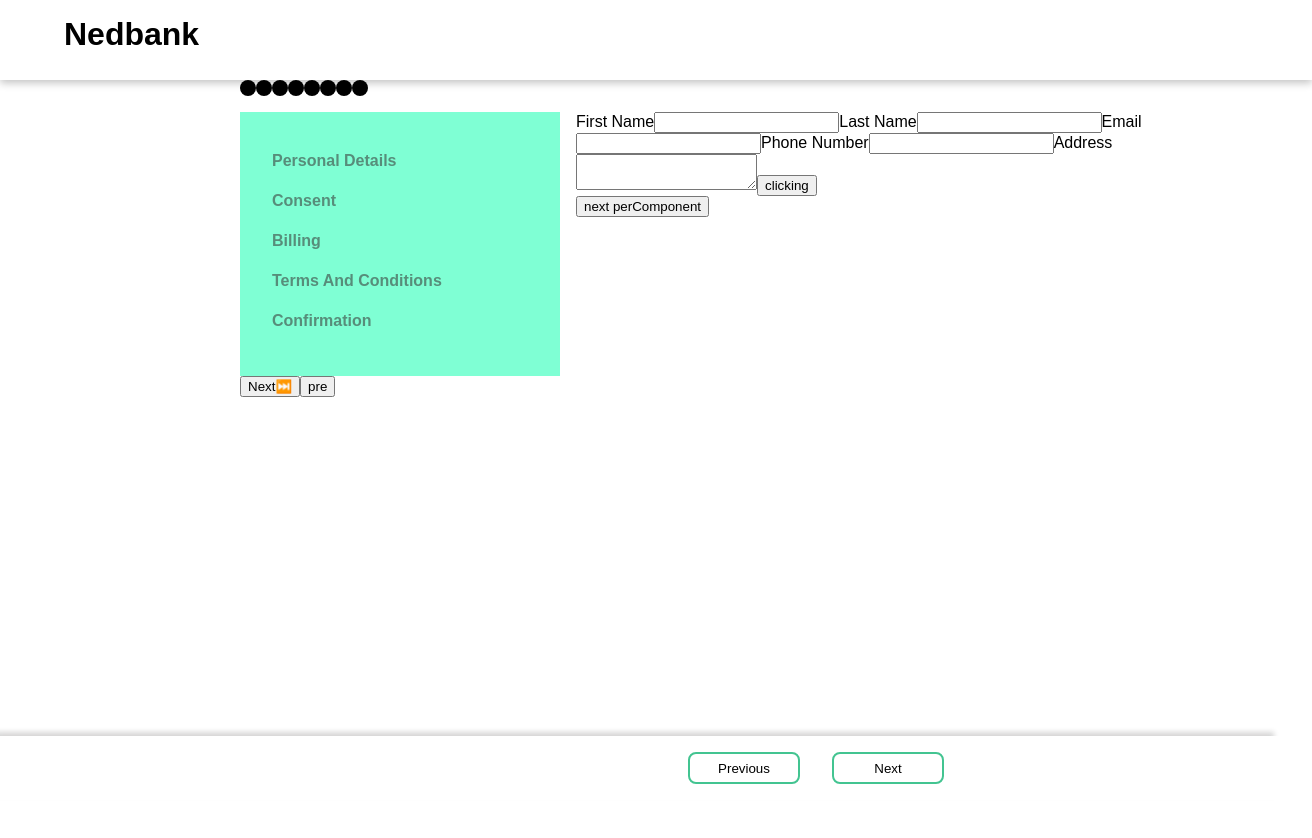
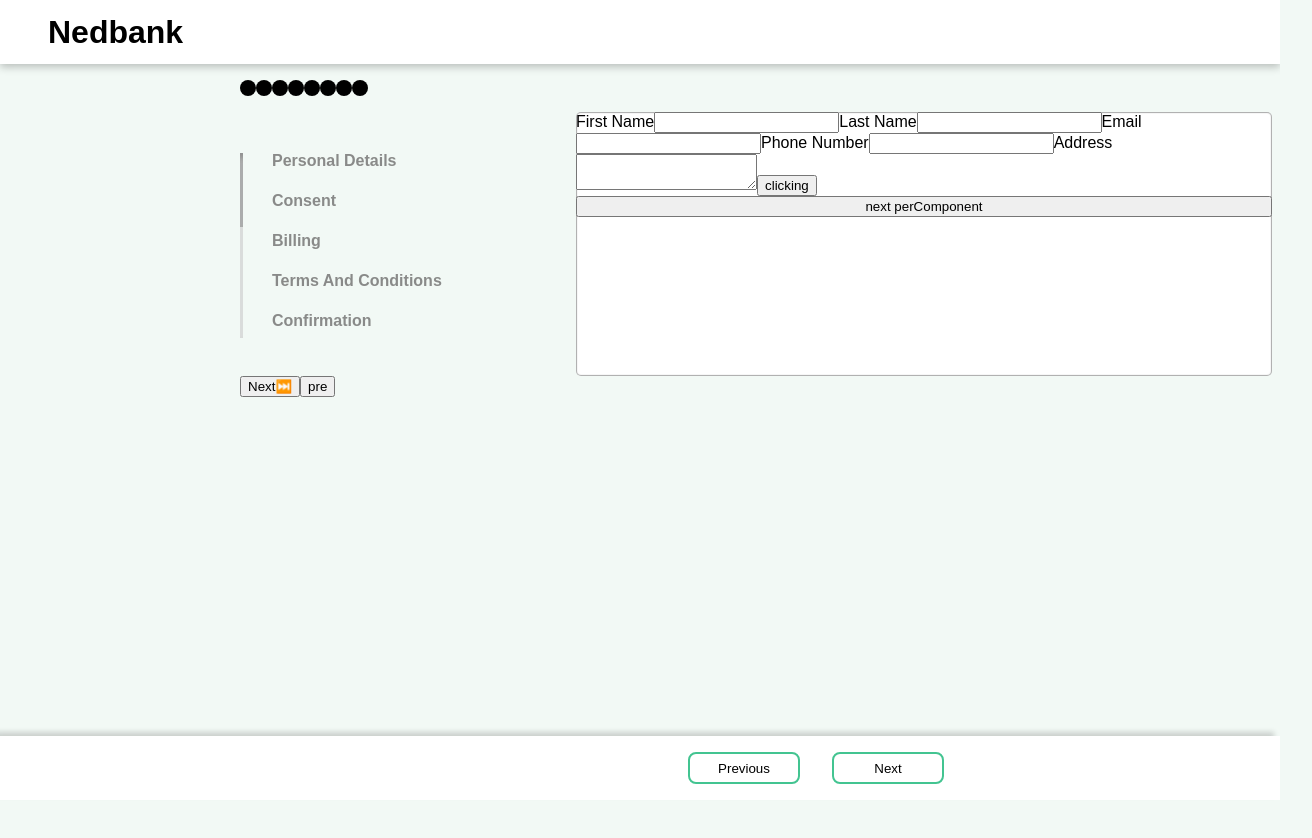
Before and after one commit to Thenitheesh/dashboard, an Angular app: page / in a window 1280 px wide. Shown: the top 838 px of the page, 1312 px wide, since content can reach past the window. Built offline with nearby package versions, Linux system fonts and the light colour scheme; a web font is replaced by a local one.

Commit message:
design improve

```diff
--- a/src/app/dashboard-group/dashboard-group.component.html
+++ b/src/app/dashboard-group/dashboard-group.component.html
@@ -25,8 +25,10 @@
 
         <div class="mainForm">
             <app-steps [substeps]="names"></app-steps>
-            <ng-template #processview>
-            </ng-template>
+            <div class="datacontainer">
+                <ng-template #processview>
+                </ng-template>
+            </div>
         </div>
 
     <button (click)="next()">Next⏭️</button>
--- a/src/app/dashboard-group/dashboard-group.component.scss
+++ b/src/app/dashboard-group/dashboard-group.component.scss
@@ -8,21 +8,33 @@
 
     width: 100%;
 }
+.personalinfo{
+    background-color: #000;
+}
 .container{
     margin-top:5rem ;
 }
+.datacontainer{
+    background-color: white;
+    border-radius: 5px;
+    box-shadow: inset 0px 0px 1px 1px #6666668f;
+}
 header{
     position: absolute;
+    display: flex;
+    justify-content: flex-start;
+    align-items: center;
     width: 100%;
-    height: 3rem;
+    background-color: white;
+    height: 4rem;
     top: 0;
     left: 0;
-    padding: 1rem;
     box-shadow: rgba(0, 0, 0, 0.24) 0px 3px 8px;
 }
 header h1{
     margin: 0;
     margin-left: 3rem;
+
 }
 .mainForm{
     display: flex;
--- a/src/app/processcomponents/personalinfo/personalinfo.component.html
+++ b/src/app/processcomponents/personalinfo/personalinfo.component.html
@@ -1,3 +1,4 @@
+<div class="formdatacontainer">
   <form [formGroup]="formdata">
     <label id="name">First Name</label>
     <input type="text" formControlName="FirstName" />
@@ -12,3 +13,4 @@
     <button (click)="hello()">clicking</button>
   </form>
   <button (click)="sendData()">next perComponent</button>
+</div>
--- a/src/app/processcomponents/personalinfo/personalinfo.component.scss
+++ b/src/app/processcomponents/personalinfo/personalinfo.component.scss
@@ -0,0 +1,4 @@
+.formdatacontainer{
+    display: flex;
+    flex-direction: column;
+}
--- a/src/app/processcomponents/steps/steps.component.html
+++ b/src/app/processcomponents/steps/steps.component.html
@@ -1,4 +1,8 @@
 
 <div class="main-container">
+    <div class="progress vertical">
+        <div class="progress-bar progress-bar-info" role="progressbar" aria-valuenow="90" aria-valuemin="0" aria-valuemax="100" style="height: 40%;">
+        </div>
+      </div>
    <div class="smallcontainer" *ngFor="let item of substeps"><a>{{item}}</a></div>
 </div>
--- a/src/app/processcomponents/steps/steps.component.scss
+++ b/src/app/processcomponents/steps/steps.component.scss
@@ -1,9 +1,12 @@
 .main-container{
     height: inherit;
     width: 20rem;
-    background-color: aquamarine;
     padding-top: 2rem;
     padding-bottom: 2rem;
+    position: relative;
+}
+.main-container > *{
+    color: aqua;
 }
 .smallcontainer{
     width: 100%;
@@ -11,6 +14,21 @@
     padding-left: 2rem;
     padding-top: 0.5rem;
 }
+
+
+  .vertical {
+    display: inline-block;
+    width: 3px;
+    height: 70%;
+    position: absolute;
+    top: 41px;
+  }
+  .vertical {
+    box-shadow: inset 0px 4px 6px #ccc;
+  }
+  .progress-bar {
+    box-shadow: inset 0px 4px 6px rgba(100,100,100,0.6);
+  }
 a{
     font-weight: 600;
     font-size: 1rem;
--- a/src/styles.scss
+++ b/src/styles.scss
@@ -5,4 +5,5 @@
     font-style: normal;
     margin-left: 15rem;
     height: 200vh;
+    background-color: #f2f9f5;
 }
```
Lines whose indentation alone changed are shown as unchanged.
